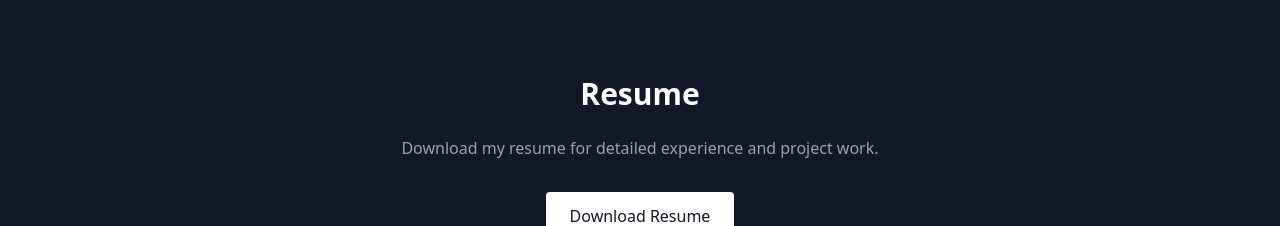
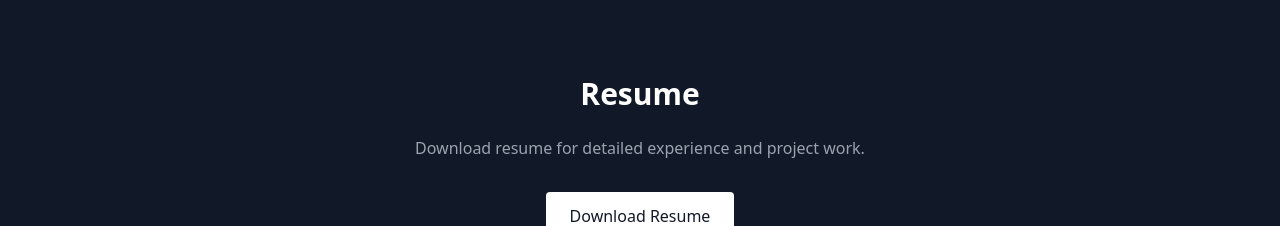
Before and after one commit to bhanusharma2252001/bhavnesh-portfolio, a React (Vite) app: page / in a window 1280 px wide. Shown: the part 3120-3346 px from the top of the page. Built offline with nearby package versions, Linux system fonts and the light colour scheme.

Commit message:
fix - download resume fixes

```diff
--- a/src/components/Resume.jsx
+++ b/src/components/Resume.jsx
@@ -7,7 +7,7 @@ export default function Resume() {
         </h2>
 
         <p className="text-gray-400 mb-8">
-          Download my resume for detailed experience and project work.
+          Download resume for detailed experience and project work.
         </p>
 
         <a
```
